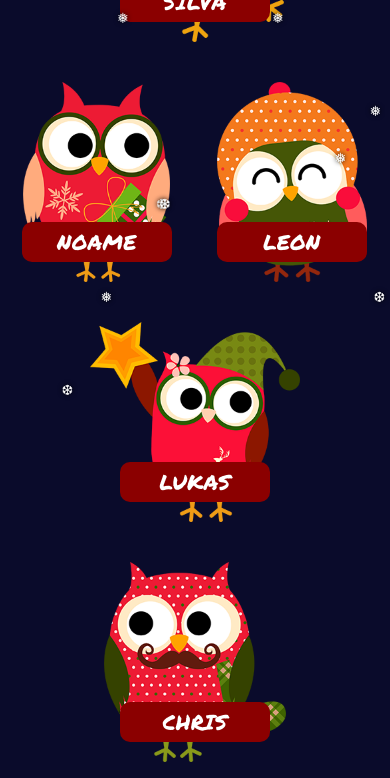
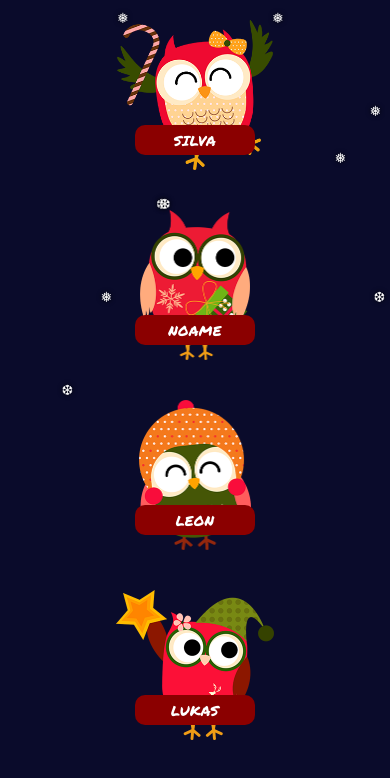
Before and after one commit to apaulheim/wichteln, an Angular app: page / in a window 390 px wide. Shown: the top 778 px of the page. Built offline with nearby package versions, Linux system fonts and the light colour scheme.

Commit message:
wichtel page

```diff
--- a/package.json
+++ b/package.json
@@ -18,6 +18,7 @@
     "@angular/platform-browser": "^15.0.0",
     "@angular/platform-browser-dynamic": "^15.0.0",
     "@angular/router": "^15.0.0",
+    "canvas-confetti": "^1.6.0",
     "rxjs": "~7.5.0",
     "tslib": "^2.3.0",
     "zone.js": "~0.12.0"
--- a/src/app/app.component.css
+++ b/src/app/app.component.css
@@ -4,7 +4,7 @@ body {
 
 :host {
   display: flex;
-  flex-flow: row nowrap;
+  flex-flow: row wrap;
   justify-content: center;
   height: 100vh;
 }
@@ -19,3 +19,31 @@ body {
   /* margin: auto; */
   align-self: center;
 }
+
+.container-wichtel {
+  display: flex;
+  flex-flow: column nowrap;
+  /* margin-top: 100px; */
+  max-width: 800px;
+  justify-content: space-around;
+  align-content: space-around;
+  /* margin: auto; */
+  align-self: center;
+}
+
+button {
+  margin-bottom: 20px;
+}
+
+@media only screen and (max-width: 600px) {
+  :host {
+    flex-flow: column nowrap;
+    height: auto;
+  }
+  .container,
+  .container-wichtel {
+    flex-flow: column nowrap;
+    justify-content: start;
+    align-content: start;
+  }
+}
--- a/src/app/app.component.html
+++ b/src/app/app.component.html
@@ -1,6 +1,13 @@
 <snowflakes></snowflakes>
-<div class="container">
-  <div *ngFor="let name of names; index as i">
+<div *ngIf="currentPage == Page.OVERVIEW" class="container">
+  <div *ngFor="let name of names; index as i" (click)="detailsFor(i)">
     <owl [name]="name" [image]="i + 1"></owl>
   </div>
 </div>
+
+<div *ngIf="currentPage == Page.DETAIL" class="container-wichtel">
+  <wichtel [wichtelId]="currentWichtel"></wichtel>
+  <button mat-raised-button (click)="currentPage = Page.OVERVIEW">
+    Zurück
+  </button>
+</div>
--- a/src/app/app.component.ts
+++ b/src/app/app.component.ts
@@ -1,4 +1,8 @@
 import { Component } from '@angular/core';
+enum Page {
+  OVERVIEW,
+  DETAIL,
+}
 
 @Component({
   selector: 'app-root',
@@ -8,4 +12,13 @@ import { Component } from '@angular/core';
 export class AppComponent {
   title = 'angular-test';
   names = ['Silva', 'Noame', 'Leon', 'Lukas', 'Chris', 'Anni'];
+  currentPage = Page.OVERVIEW;
+  currentWichtel = 0;
+
+  Page = Page;
+
+  detailsFor(index: number) {
+    this.currentWichtel = index;
+    this.currentPage = Page.DETAIL;
+  }
 }
--- a/src/app/owl/owl.component.css
+++ b/src/app/owl/owl.component.css
@@ -1,3 +1,7 @@
+:host {
+  cursor: pointer;
+}
+
 .owl-container {
   position: relative;
   max-height: 200px;
@@ -27,3 +31,34 @@ img {
   font-family: "Permanent Marker";
   text-transform: uppercase;
 }
+
+@media only screen and (max-width: 600px) {
+  .owl-container {
+    max-height: 150px;
+    display: flex;
+    justify-content: space-evenly;
+    margin: 20px;
+  }
+  img {
+    max-height: 150px;
+  }
+  .name-container {
+    position: absolute;
+    display: flex;
+    top: 70%;
+    width: 120px;
+    background-color: darkred;
+    color: white;
+    text-align: center;
+    height: 20%;
+    border-radius: 10px;
+    justify-content: center;
+    /* border: 3px white solid; */
+  }
+  .name {
+    align-self: center;
+    font-size: 1em;
+    font-family: "Permanent Marker";
+    text-transform: uppercase;
+  }
+}
--- /dev/null
+++ b/src/app/wichtel/wichtel.component.css
@@ -0,0 +1,37 @@
+:host {
+  color: white;
+  font-family: "Pacifico";
+}
+.container {
+  display: flex;
+  flex-flow: column nowrap;
+  justify-content: center;
+}
+.container p,
+.container button {
+  text-align: center;
+}
+
+.greet,
+.greetsub {
+  margin-bottom: 20px;
+  text-align: center;
+}
+
+.greet {
+  font-size: 2.5em;
+}
+
+.greetsub {
+  font-size: 1.5em;
+}
+
+button {
+  margin-bottom: 20px;
+}
+
+@media only screen and (max-width: 600px) {
+  .container {
+    justify-content: start;
+  }
+}
--- /dev/null
+++ b/src/app/wichtel/wichtel.component.html
@@ -0,0 +1,19 @@
+<div class="container">
+  <owl [name]="wichtel[wichtelId][0]" [image]="wichtelId + 1"></owl>
+  <p class="greet">Hallo {{ wichtel[wichtelId][0] }}!</p>
+  <p class="greetsub">Dein Wichtel ist...</p>
+  <button
+    *ngIf="state == State.INIT"
+    mat-raised-button
+    color="accent"
+    (click)="onReveal()"
+  >
+    Zieh einen Wichtel
+  </button>
+  <owl
+    *ngIf="state == State.REVEAL"
+    [name]="wichtel[wichtelId][1]"
+    [image]="names.indexOf(wichtel[wichtelId][1]) + 1"
+    (click)="onReveal()"
+  ></owl>
+</div>
--- /dev/null
+++ b/src/app/wichtel/wichtel.component.ts
@@ -0,0 +1,42 @@
+import { Component, Input } from '@angular/core';
+///@ts-ignore
+import confetti from 'canvas-confetti';
+
+enum State {
+  INIT,
+  REVEAL,
+}
+
+@Component({
+  selector: 'wichtel',
+  templateUrl: './wichtel.component.html',
+  styleUrls: ['./wichtel.component.css'],
+})
+export class WichtelComponent {
+  names = ['Silva', 'Noame', 'Leon', 'Lukas', 'Chris', 'Anni'];
+  wichtel = [
+    ['Silva', 'Leon'],
+    ['Noame', 'Chris'],
+    ['Leon', 'Anni'],
+    ['Lukas', 'Noame'],
+    ['Chris', 'Silva'],
+    ['Anni', 'Lukas'],
+  ];
+  @Input() wichtelId = 0;
+  state = State.INIT;
+  State = State;
+
+  onReveal() {
+    confetti({
+      angle: this.randomInRange(55, 125),
+      spread: this.randomInRange(50, 70),
+      particleCount: this.randomInRange(50, 100),
+      origin: { y: 0.6 },
+    });
+    this.state = State.REVEAL;
+  }
+
+  private randomInRange(min: number, max: number) {
+    return Math.random() * (max - min) + min;
+  }
+}
--- a/src/index.html
+++ b/src/index.html
@@ -18,7 +18,7 @@
     <link rel="preconnect" href="https://fonts.googleapis.com" />
     <link rel="preconnect" href="https://fonts.gstatic.com" crossorigin />
     <link
-      href="https://fonts.googleapis.com/css2?family=Permanent+Marker&display=swap"
+      href="https://fonts.googleapis.com/css2?family=Pacifico&family=Permanent+Marker&display=swap"
       rel="stylesheet"
     />
     <style>
```
Also changed, not shown: src/app/app.module.ts (+8 -4 lines), 2 other files (tests, documents, lock files or other folders).
